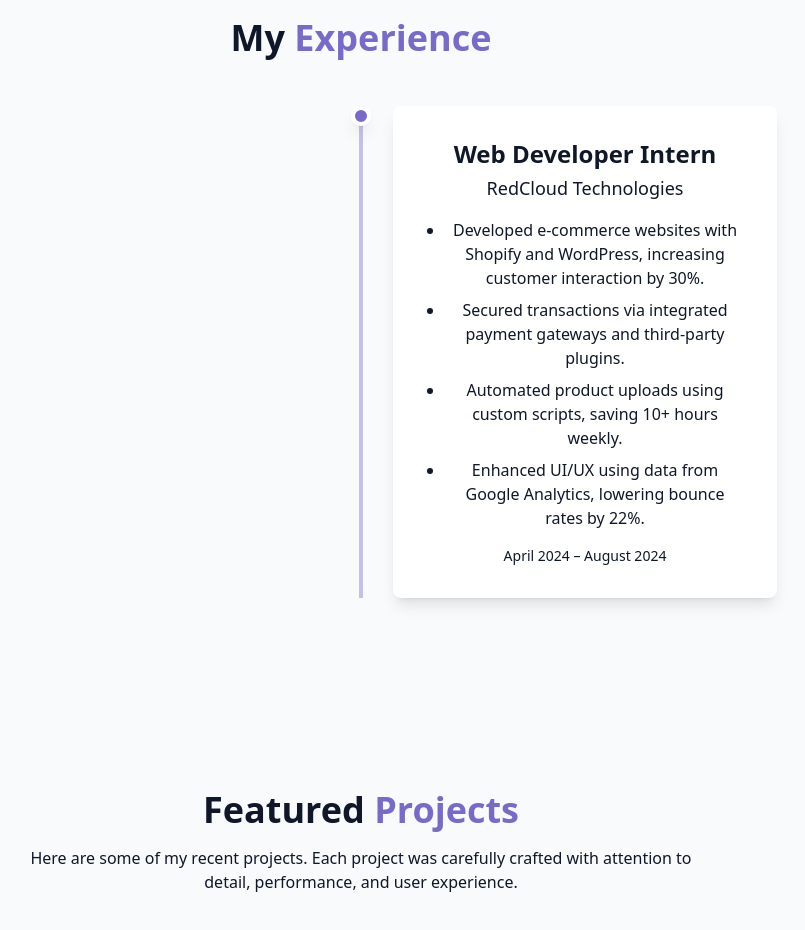
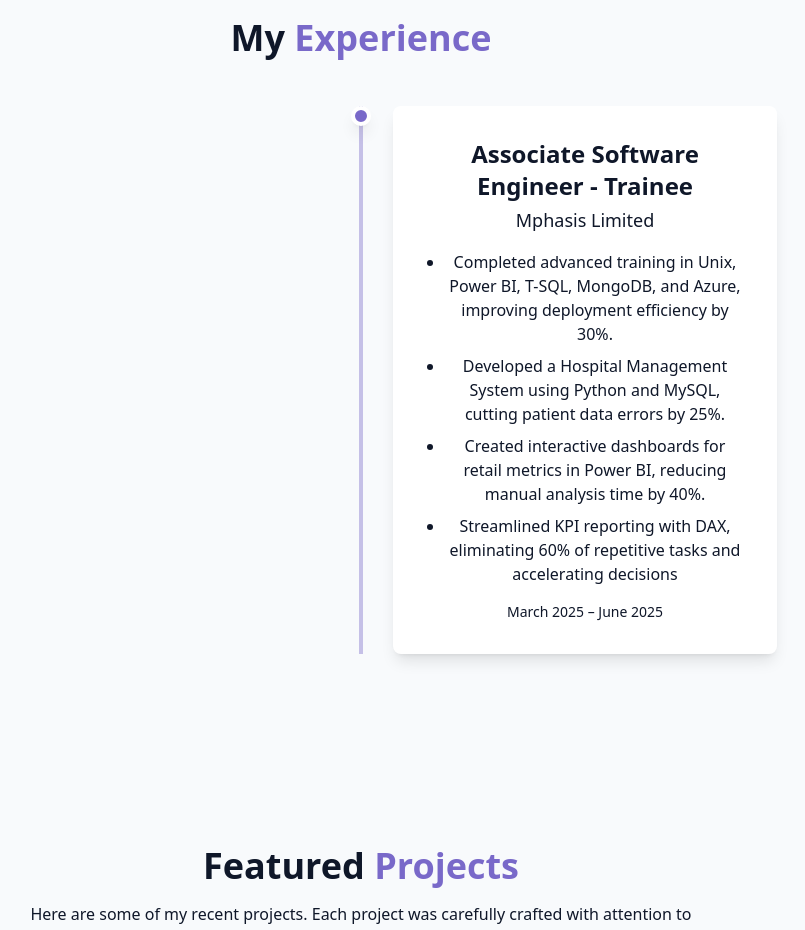
Before and after one commit to GODLJONATHANIG/resume, a React (Vite) app: page / in a window 1280 px wide. Shown: the part 2560-3490 px from the top of the page, without its empty margins (279-1084 px from the left). Built offline with nearby package versions, Linux system fonts and the light colour scheme; the HTML template or start-up script is replaced by a standard one.

Commit message:
added the experience

```diff
--- a/src/components/ExperienceSection.jsx
+++ b/src/components/ExperienceSection.jsx
@@ -1,6 +1,34 @@
 import React from "react";
 
 const experiences = [
+  {
+    title: "Associate Software Engineer - Trainee",
+    company: "Mphasis Limited",
+    duration: "March 2025 – June 2025",
+    description: [
+      "Completed advanced training in Unix, Power BI, T-SQL, MongoDB, and Azure, improving deployment efficiency by 30%.",
+      "Developed a Hospital Management System using Python and MySQL, cutting patient data errors by 25%.",
+      "Created interactive dashboards for retail metrics in Power BI, reducing manual analysis time by 40%.",
+      "Streamlined KPI reporting with DAX, eliminating 60% of repetitive tasks and accelerating decisions"
+    ]
+  }
+
+];
+[
+  {
+    title: "Assistant System Engineer - Trainee",
+    company: "TCS",
+    duration: "Aug 2024 – Oct 2024",
+    description: [
+      "Provisioned Windows/Linux servers on Hyper-V for simulated enterprise environments.",
+      "Diagnosed and resolved network issues, improving lab system availability by 20%.",
+      "Implemented virtualization strategies and OS maintenance routines to enhance training setups.",
+    ]
+  }
+]
+
+
+[
   {
     title: "Web Developer Intern",
     company: "RedCloud Technologies",
```
